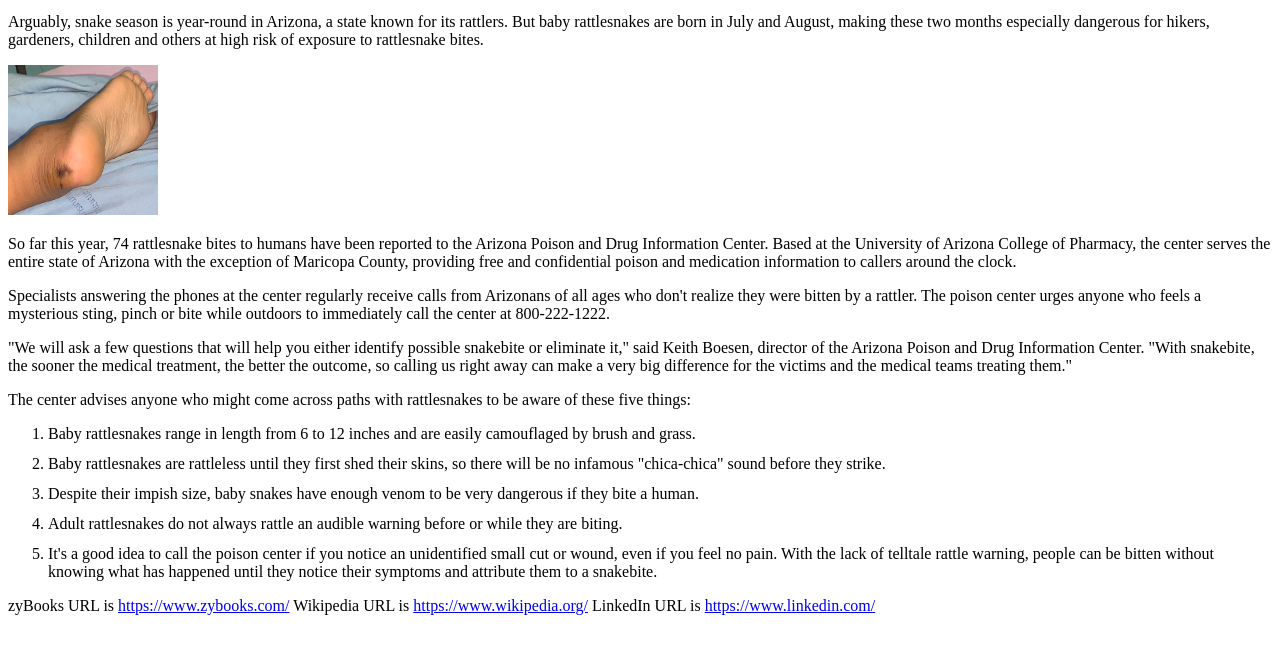
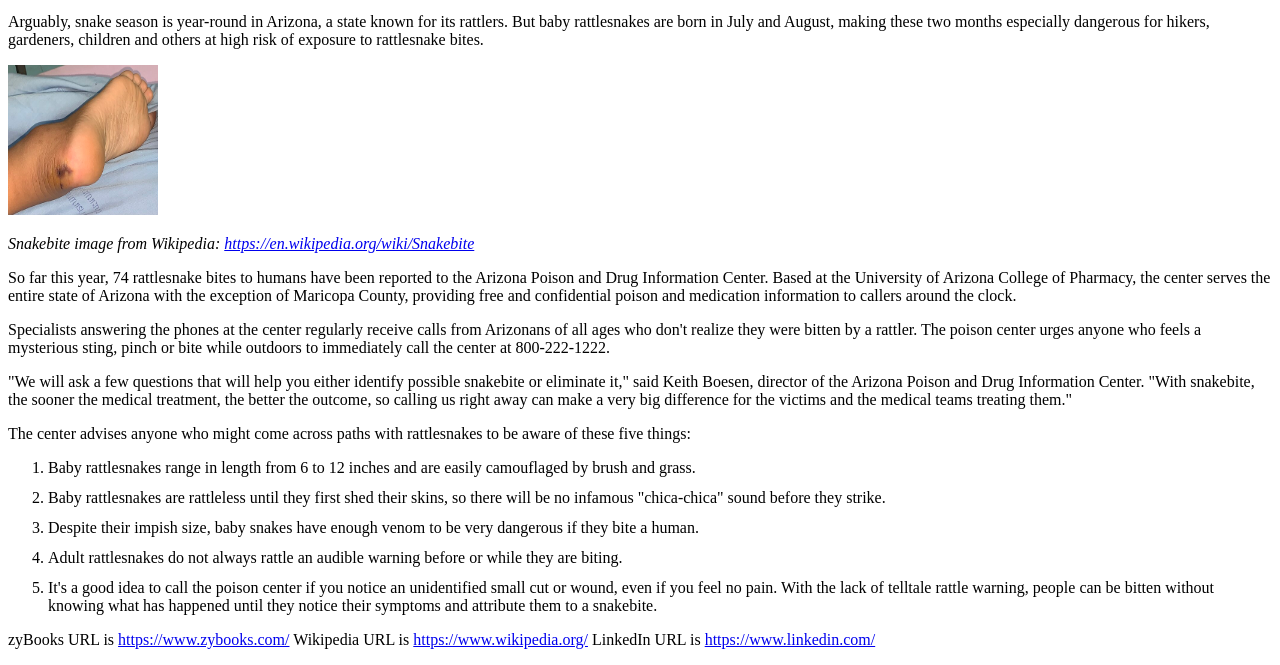
Before and after one commit to madelinegarner583/CS208-04.04, a website: page index.html in a window 1280 px wide. Shown: the part 213-878 px from the top of the page. Before the commit the page ends 844 px from the top, so only its background shows below. Drawn offline with Linux system fonts and the light colour scheme; files that its build step writes are made by us from their sources; files whose address does not match are found by name.

Commit message:
Finished week 4 lab!

```diff
--- a/index.html
+++ b/index.html
@@ -21,6 +21,7 @@
     gardeners, children and others at high risk of exposure to rattlesnake bites.
   </p>
   <img src="SnakeBite.jpg" alt="Snake bite on side of child's foot" width="150" height="150">
+  <p><cite>Snakebite image from Wikipedia: <a href="https://en.wikipedia.org/wiki/Snakebite">https://en.wikipedia.org/wiki/Snakebite</a></cite></p>
   <p>
     So far this year,
     74 rattlesnake bites to humans have been reported to the Arizona Poison and Drug Information Center.
```
